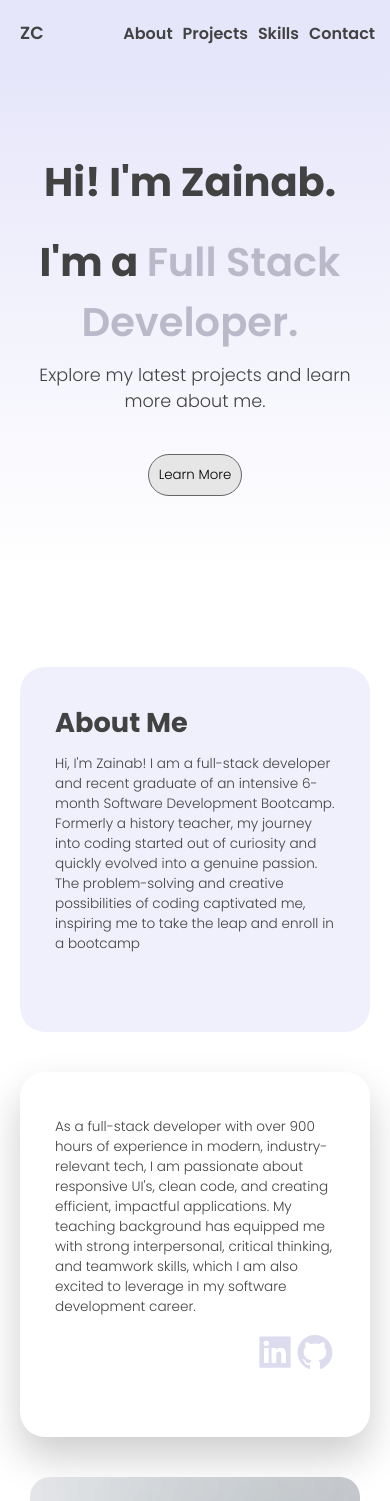
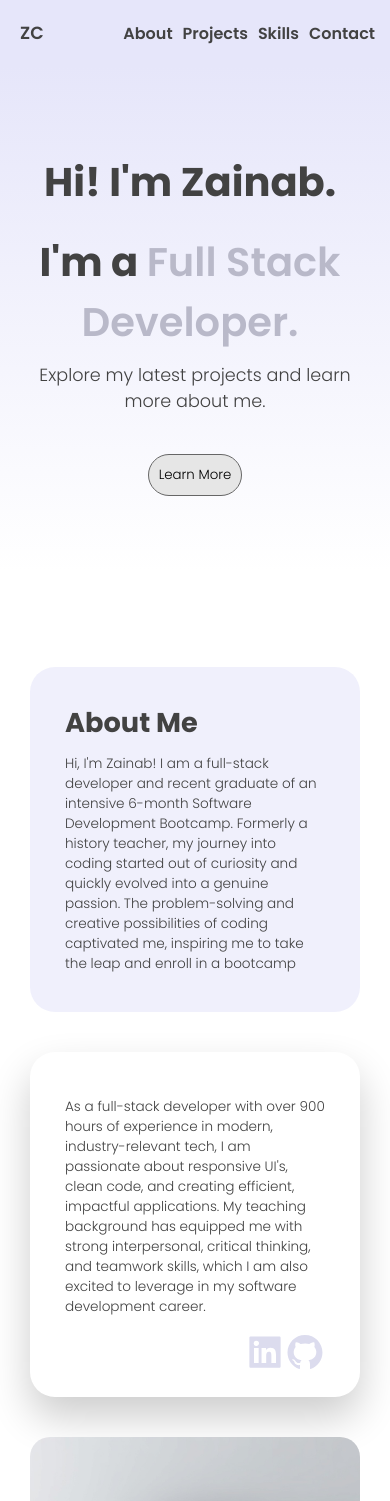
Before and after one commit to zainabch123/updated-portfolio-react-app, a React (Vite) app: page / in a window 390 px wide. Shown: the top 1501 px of the page. Built offline with nearby package versions, Linux system fonts and the light colour scheme.

Commit message:
Updated padding for mobile devices for all sections

```diff
--- a/src/AboutMe/aboutMe.css
+++ b/src/AboutMe/aboutMe.css
@@ -104,7 +104,7 @@
 }
 
 @media (max-width: 455px) {
-  .about-me-tex,
+  .about-me-text,
   .about-me-image {
     width: 330px;
     height: 345px;
```
